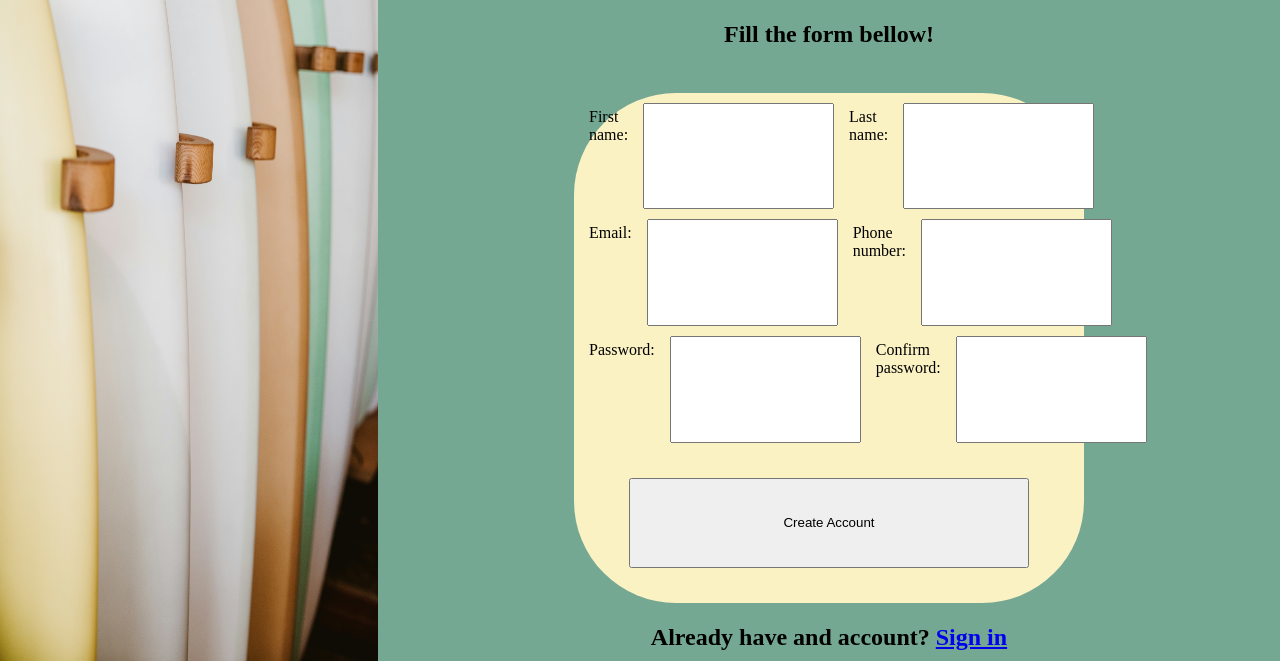
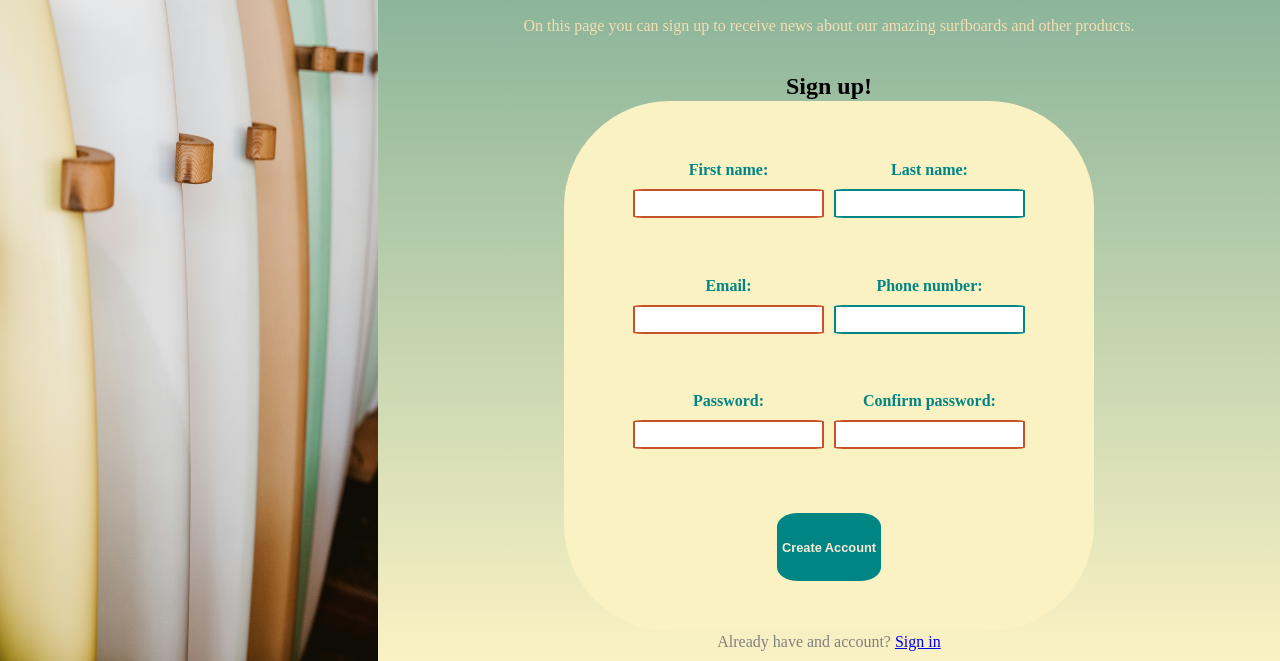
Before and after one commit to RenatoTeixeira/SignUpForm, a plain HTML site: page index.html in a window 1280 px wide. Shown: the part 139-800 px from the top of the page. Drawn offline with Linux system fonts and the light colour scheme.

Commit message:
Made progress on the overall styling

```diff
--- a/css/style.css
+++ b/css/style.css
@@ -30,7 +30,7 @@
   flex-direction: column;
   justify-content: space-between;
   padding: 10px;
-  background-color: #74a892;
+  background: linear-gradient(#74a892, #fbf2c4);
 }
 
 .headings {
@@ -42,19 +42,20 @@
 
 h1 {
   margin: 10px;
+  color: antiquewhite;
 }
 
 .form {
   display: flex;
   flex-wrap: wrap;
   flex-direction: row;
-  justify-content: space-evenly;
+  justify-content: space-around;
   align-self: center;
   height: 500px;
   width: 500px;
   background-color: #fbf2c4;
   border-radius: 20%;
-  padding: 5px;
+  padding: 15px;
 }
 
 .user,
@@ -62,8 +63,10 @@ h1 {
 .password,
 .signupbutton {
   display: flex;
-  flex-direction: row;
-  flex: 0 1 400px;
+}
+
+.user {
+  margin-top: 35px;
 }
 
 .signin {
@@ -79,12 +82,58 @@ input {
   padding: 5px;
 }
 
+label {
+  text-align: center;
+  color: #008585;
+  font-weight: bolder;
+}
+
+input {
+  border-radius: 5%;
+  border-style: none;
+}
+
+input:valid {
+  border: 2px solid #008585;
+}
+
+input:invalid {
+  border: 2px solid #c7522a;
+}
+
 h1,
 h2,
 h3 {
   text-align: center;
 }
 
+h1 {
+  font-size: 3rem;
+}
+
+.headings p {
+  text-align: center;
+  color: wheat;
+}
+
+.signin p {
+  text-align: center;
+  color: grey;
+}
+
 .signupbutton {
-  margin: 30px auto;
+  margin: 15px auto 35px auto;
+  background-color: #008585;
+  color: antiquewhite;
+  font-size: 0.8em;
+  font-weight: 600;
+  border-radius: 20%;
+  border-style: none;
 }
+
+.signupbutton:hover {
+  background-color: #74a892;
+}
+.signupbutton:active {
+  background-color: darkcyan;
+}
--- a/index.html
+++ b/index.html
@@ -11,36 +11,53 @@
       <div class="logo"></div>
       <div class="mainbody">
         <div class="headings">
-          <h1>PastelFake Surfboards Sign up Page</h1>
-          <h3>
+          <h1>PastelFake Surfboards</h1>
+          <p>
             On this page you can sign up to receive news about our amazing
             surfboards and other products.
-          </h3>
-          <h2>Fill the form bellow!</h2>
+          </p>
         </div>
+        <h2>Sign up!</h2>
         <form action="/submit" class="form">
           <div class="user">
+            <div class="labeltop">
               <label for="first-name">First name:</label>
-            <input type="text" id="first-name" name="first_name" />
+              <input type="text" id="first-name" name="first_name" required />
+            </div>
+            <div class="labeltop">
               <label for="last-name">Last name:</label>
               <input type="text" id="last-name" name="last_name" />
             </div>
+          </div>
           <div class="contact">
+            <div class="labeltop">
               <label for="email">Email:</label>
-            <input type="email" id="email" name="email" />
+              <input type="email" id="email" name="email" required />
+            </div>
+            <div class="labeltop">
               <label for="phone">Phone number:</label>
               <input type="tel" id="phone" name="phone_number" />
             </div>
+          </div>
           <div class="password">
+            <div class="labeltop">
               <label for="password">Password:</label>
-            <input type="password" id="password" name="password" />
+              <input type="password" id="password" name="password" required />
+            </div>
+            <div class="labeltop">
               <label for="password-conf">Confirm password:</label>
-            <input type="password" id="password-conf" name="password_conf" />
+              <input
+                type="password"
+                id="password-conf"
+                name="password_conf"
+                required
+              />
+            </div>
           </div>
           <input type="button" value="Create Account" class="signupbutton" />
         </form>
         <div class="signin">
-          <h2>Already have and account? <a href="/sign-in.html">Sign in</a></h2>
+          <p>Already have and account? <a href="/sign-in.html">Sign in</a></p>
         </div>
       </div>
     </div>
```
Lines whose indentation alone changed are shown as unchanged.
